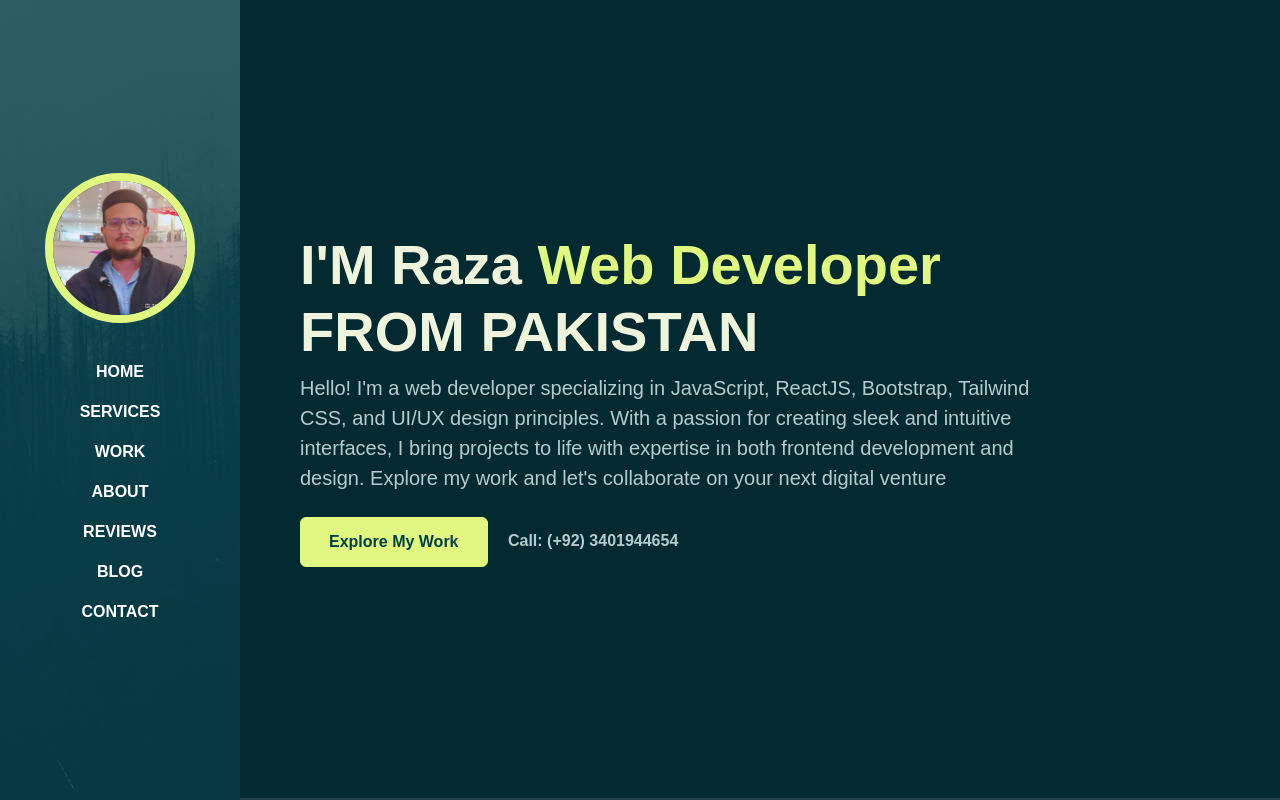
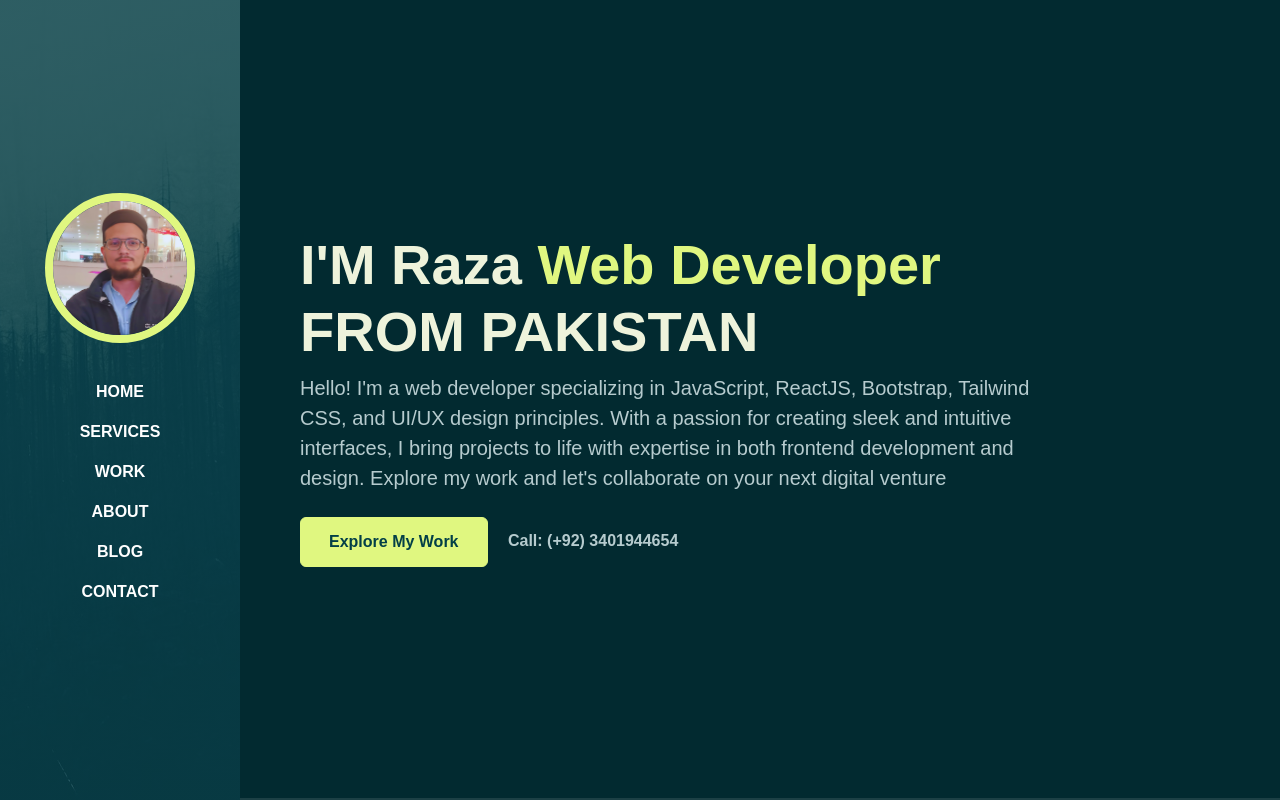
Before and after one commit to razaullahchitrali/Portfolio, a plain HTML site: page index.html in a window 1280 px wide. Shown: the top 800 px of the page. Drawn offline with nearby package versions, Linux system fonts and the light colour scheme; a web font is replaced by a local one.

Commit message:
comment review section

```diff
--- a/index.html
+++ b/index.html
@@ -43,9 +43,9 @@
                     <li class="nav-item">
                         <a class="nav-link" href="#about">About</a>
                     </li>
-                    <li class="nav-item">
+                    <!-- <li class="nav-item">
                         <a class="nav-link" href="#reviews">Reviews</a>
-                    </li>
+                    </li> -->
                     <li class="nav-item">
                         <a class="nav-link" href="#blog">Blog</a>
                     </li>
@@ -315,7 +315,7 @@
         <!-- //ABOUT -->
 
         <!-- REVIEWS -->
-        <section id="reviews" class="full-height px-lg-5">
+        <!-- <section id="reviews" class="full-height px-lg-5">
             <div class="container">
 
                 <div class="row pb-4" data-aos="fade-up">
@@ -390,7 +390,7 @@
                 </div>
 
             </div>
-        </section>
+        </section> -->
         <!-- //REVIEWS -->
 
         <!-- BLOG -->
```
